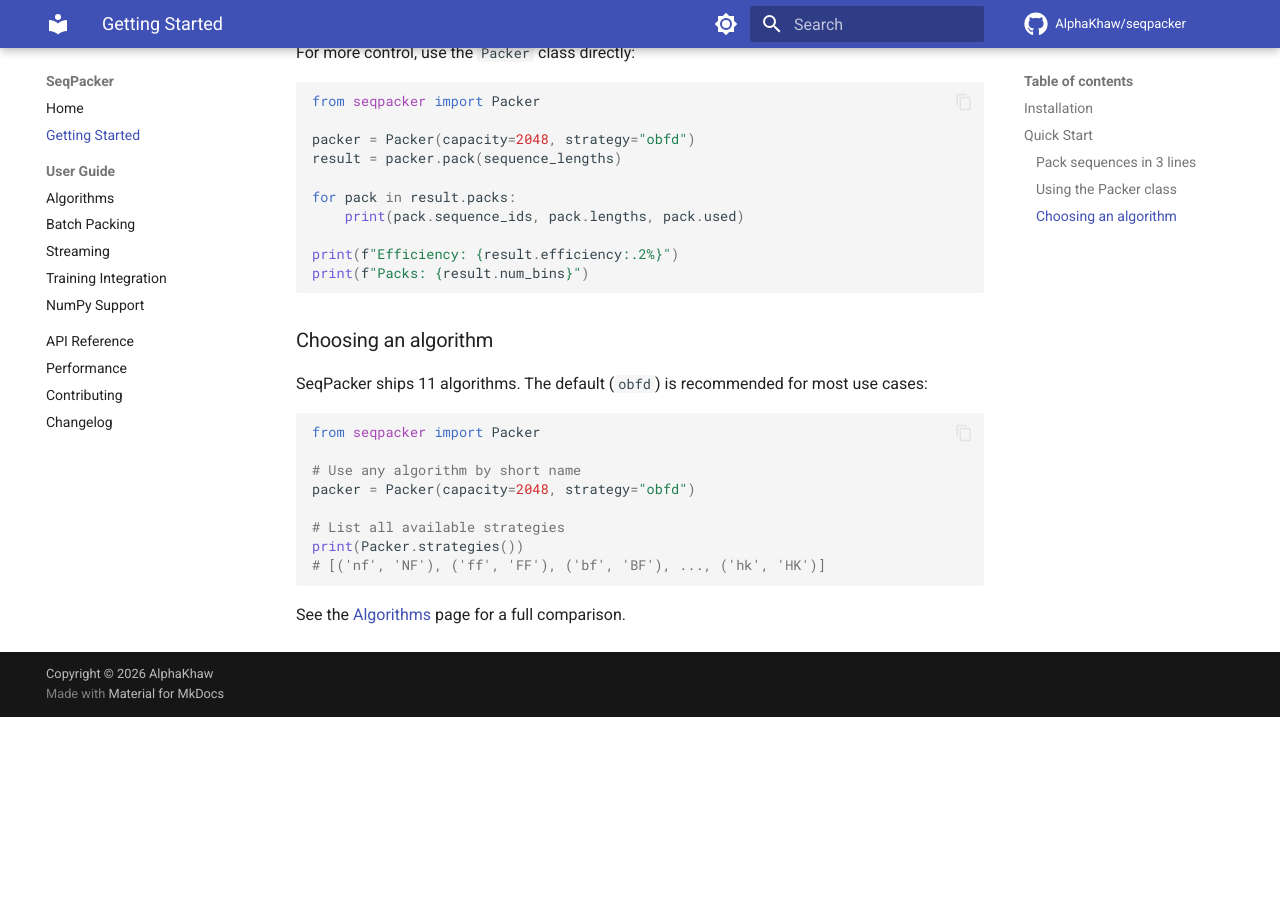
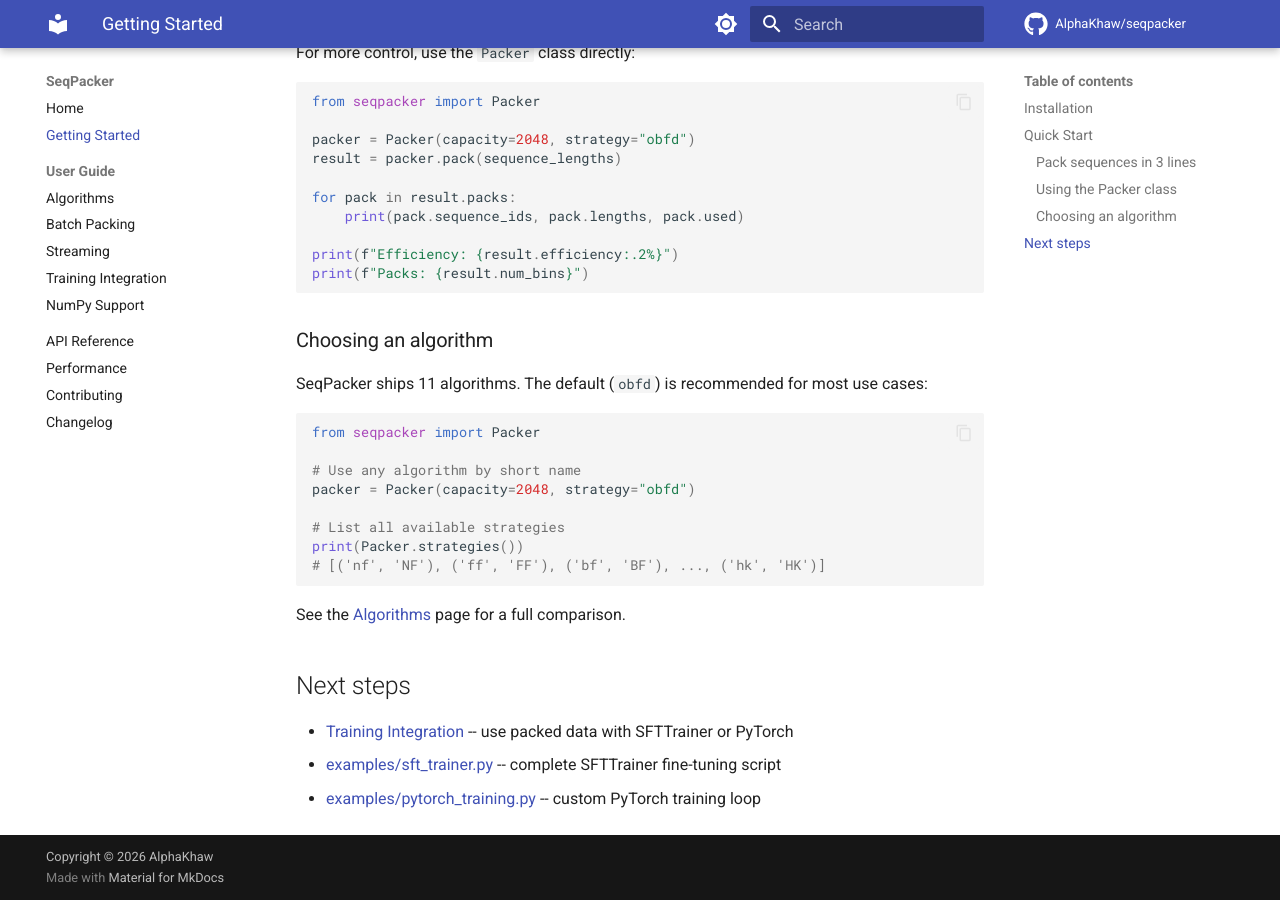
Before and after one commit to AlphaKhaw/seqpacker, an MkDocs documentation site: the page built from docs/getting-started.md, in a window 1280 px wide and 900 px high, scrolled down 602 px. Built offline with MkDocs 1.6.1 and Material for MkDocs 9.7.7, drawn with Linux system fonts in a browser that asks for light colours; comment, search, counter and statistics services are not loaded; before the commit the page ends 1319 px from its top, so only the background shows below that.

Commit message:
Update documentations on both training integrations

````diff
--- a/docs/getting-started.md
+++ b/docs/getting-started.md
@@ -65,3 +65,9 @@ print(Packer.strategies())
 ```
 
 See the [Algorithms](user-guide/algorithms.md) page for a full comparison.
+
+## Next steps
+
+- [Training Integration](user-guide/training.md) -- use packed data with SFTTrainer or PyTorch
+- [examples/sft_trainer.py](https://github.com/AlphaKhaw/seqpacker/blob/main/examples/sft_trainer.py) -- complete SFTTrainer fine-tuning script
+- [examples/pytorch_training.py](https://github.com/AlphaKhaw/seqpacker/blob/main/examples/pytorch_training.py) -- custom PyTorch training loop
````
Also changed, not shown: README.md (+3 -1 lines), docs/user-guide/training.md (+3 -1 lines), examples/README.md (added, +28 -0 lines).
